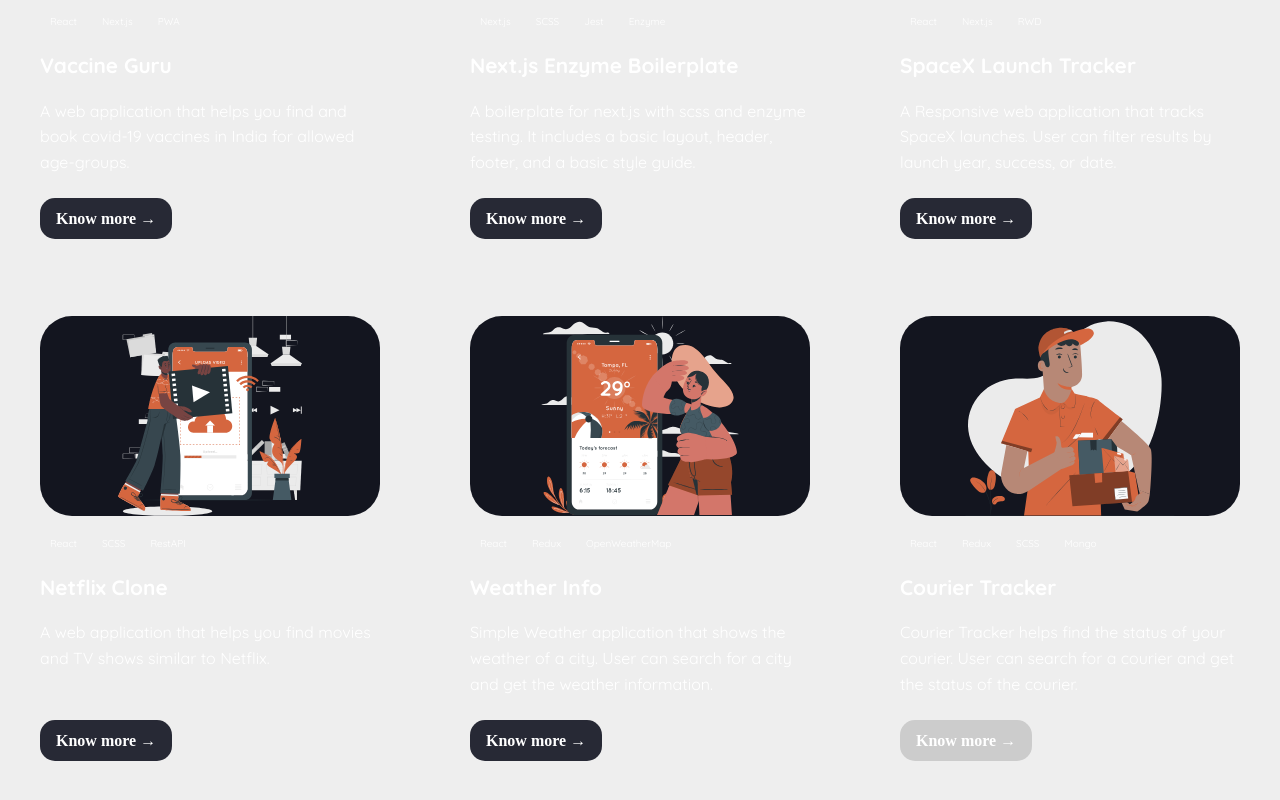
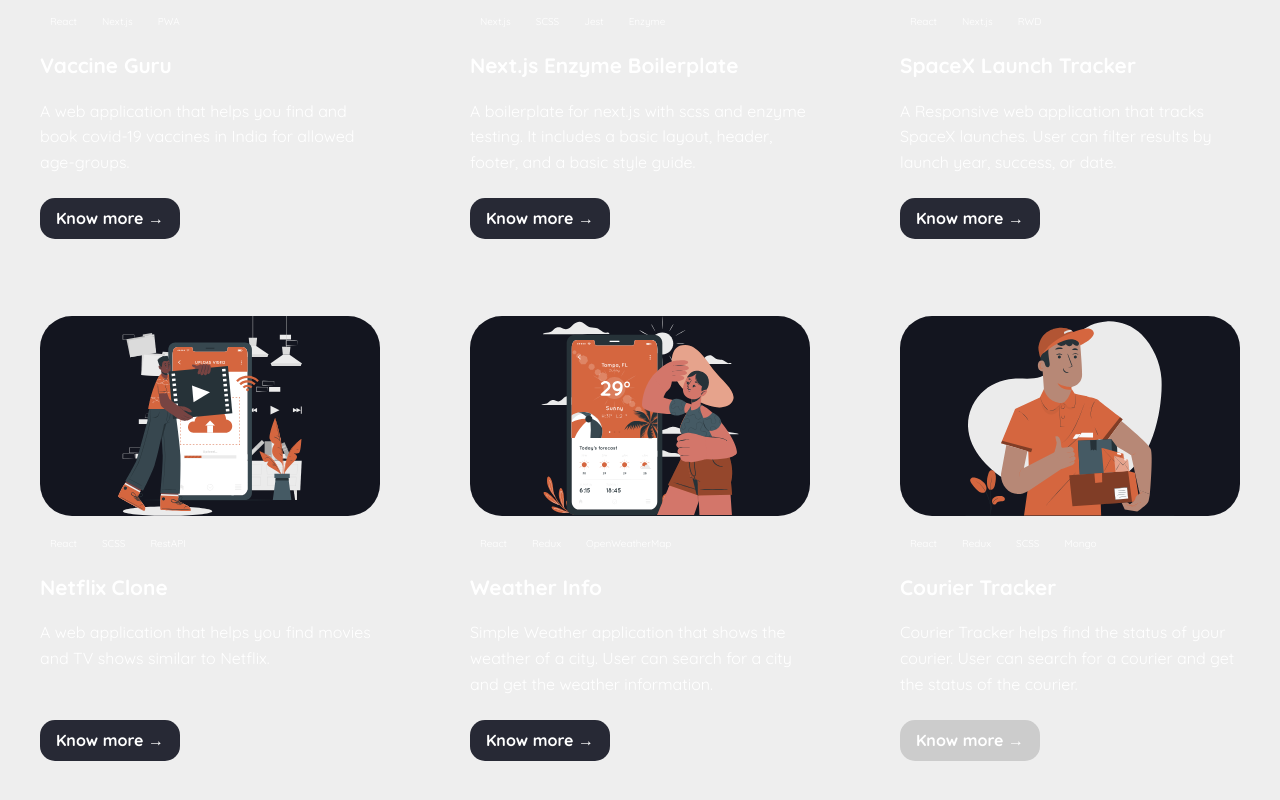
Before and after one commit to jparasha/jparasha.github.io, a React (Create React App) app: page / in a window 1280 px wide. Shown: the part 2640-3440 px from the top of the page. Built offline with nearby package versions, Linux system fonts and the light colour scheme.

Commit message:
feature : analytics added

```diff
--- a/public/index.html
+++ b/public/index.html
@@ -23,6 +23,21 @@
       rel="stylesheet"
     /> -->
     <title>Jayant Parashar | aka jparasha | Front-End Developer</title>
+    <!-- Global site tag (gtag.js) - Google Analytics -->
+    <!-- Global site tag (gtag.js) - Google Analytics -->
+    <script
+      async
+      src="https://www.googletagmanager.com/gtag/js?id=G-DE1Z7EYR27"
+    ></script>
+    <script>
+      window.dataLayer = window.dataLayer || [];
+      function gtag() {
+        dataLayer.push(arguments);
+      }
+      gtag("js", new Date());
+
+      gtag("config", "G-DE1Z7EYR27");
+    </script>
   </head>
   <body>
     <noscript>You need to enable JavaScript to run this app.</noscript>
--- a/src/styles/App.css
+++ b/src/styles/App.css
@@ -172,7 +172,7 @@
 }
 .card button {
   font-weight: 800;
-  font-family: "Josefin Sans", "sans-serif";
+  font-family: "Quicksand", "Josefin Sans", "sans-serif";
   color: #fff;
   cursor: pointer;
   background: var(--link-color);
@@ -184,6 +184,7 @@
 .card button:disabled {
   background: #ccc;
   color: #fff;
+  cursor: not-allowed;
 }
 
 .g-text:hover {
```
